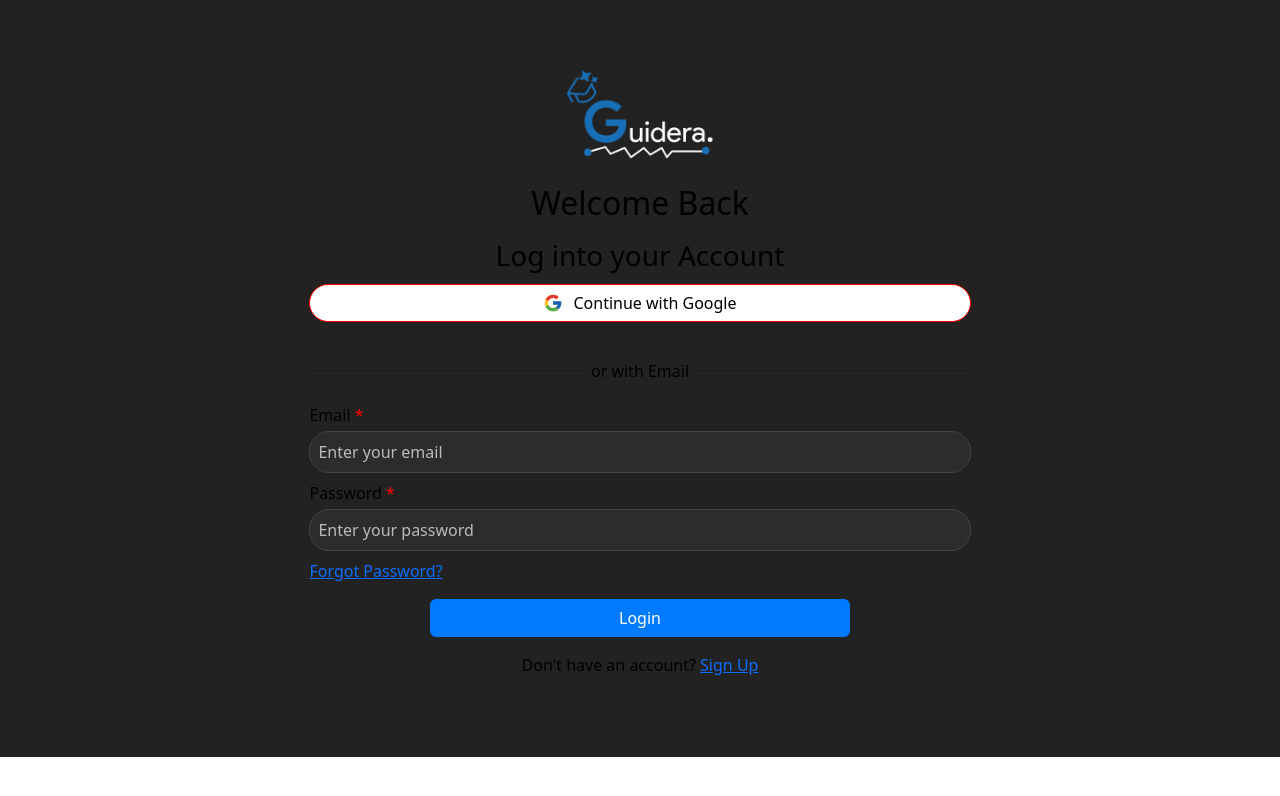
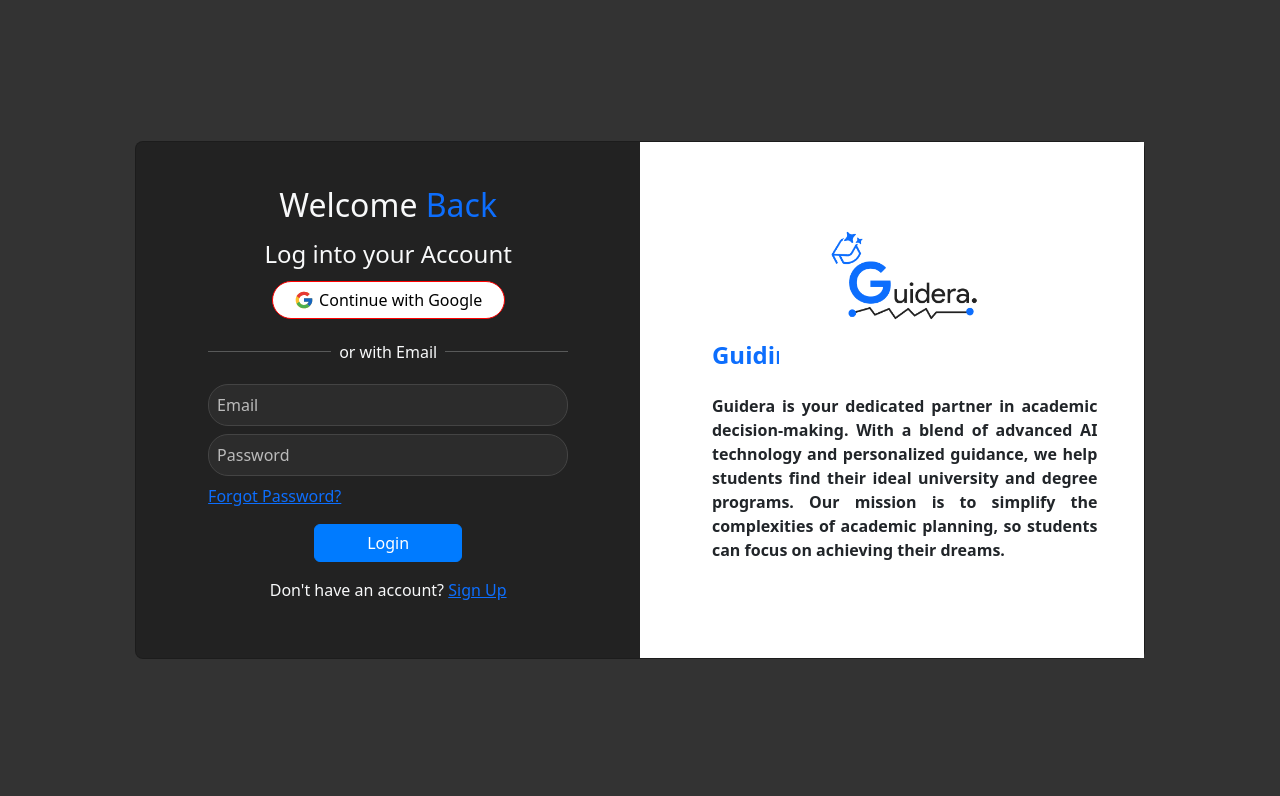
Before and after one commit to guidera-git/web-frontend, a React (Vite) app: page /login in a window 1280 px wide. Shown: the top 796 px of the page. Built offline with nearby package versions, Linux system fonts and the light colour scheme.

Commit message:
Enhaced UI

```diff
--- a/src/Pages/AboutUs/AboutUs.jsx
+++ b/src/Pages/AboutUs/AboutUs.jsx
@@ -120,7 +120,7 @@ const Section3 = () => {
 
   const teamMembers = [
     { name: "Aliyaan Umar", role: "Team Lead" },
-    { name: "Hamza Raza Hussain", role: "Top Developer" },
+    { name: "Hamza Raza Hussain", role: "Full Stack Developer" },
     { name: "Sami Ullah", role: "AI Specialist" },
     { name: "Saad Mahmood", role: "Data Scientist" },
   ];
--- a/src/Pages/Login/login.css
+++ b/src/Pages/Login/login.css
@@ -1,3 +1,19 @@
+
+@media (min-width: 768px) {
+.gradient-form {
+height: 100vh !important;
+}
+}
+@media (min-width: 769px) {
+.gradient-custom-2 {
+border-top-right-radius: .3rem;
+border-bottom-right-radius: .3rem;
+}
+}
+.bg-new{
+
+    background-color: #222222;
+}
 .custom-container{
     background-color: #222222;
 
--- a/src/Pages/Login/login.jsx
+++ b/src/Pages/Login/login.jsx
@@ -2,7 +2,7 @@ import React, { useState } from "react";
 import { useNavigate } from "react-router-dom";
 import axios from "axios";
 import "bootstrap/dist/css/bootstrap.min.css";
-import "./Login.css";
+import "./login.css";
 
 function Login() {
   const navigate = useNavigate();
@@ -43,54 +43,47 @@ function Login() {
   };
 
   return (
-    <div className="custom-container min-vh-50 d-flex align-items-center justify-content-center">
-      <div className="container-fluid h-50">
-        <div className="row h-50">
-          <div className="col-md d-flex align-items-center justify-content-center flex-column p-4 text-white">
-            <img
-              src="/guidera_logo_dark.PNG"
-              alt="Guidera Logo"
-              className="mb-3 mt-0 justify-content-center"
-              style={{ width: "150px", paddingTop: "5px" }}
-            />
-            <h2 className="p-1">Welcome Back</h2>
-            <h3 className="p-1">Log into your Account</h3>
-            <button className="btn google-btn mb-3 d-flex align-items-center justify-content-center rounded-pill">
+    <section className="h-100 gradient-form" style={{ backgroundColor: "#333333" }}>
+      <div className="container py-5 h-100">
+        <div className="row d-flex justify-content-center align-items-center h-100">
+          <div className="col-xl-10">
+            <div className="card rounded-3 text-light bg-new">
+              <div className="row g-0">
+                <div className="col-lg-6">
+                  <div className="card-body ">
+                    <div className="col-md d-flex align-items-center justify-content-center flex-column p-4 text-light ">
+                      <h2 className="p-1">Welcome <span className="text-primary">Back</span></h2>
+                      <h4 className="p-1">Log into your Account</h4>
+                      <button className="btn google-btn  d-flex align-items-center justify-content-center rounded-pill">
                         <img
                           src="/google.svg"
                           alt="Google Logo"
-                style={{ width: "20px", marginRight: "10px" }}
+                          style={{ width: "20px", marginRight: "5px" }}
                         />
                         Continue with Google
                       </button>
                       <div
                         className="d-flex align-items-center my-3"
-              style={{ width: "55%" }}
+                        style={{ width: "85%" }}
                       >
-              <hr className="flex-grow-1 text-white" />
+                        <hr className="flex-grow-1 text-light" />
                         <span className="mx-2">or with Email</span>
-              <hr className="flex-grow-1 text-white" />
+                        <hr className="flex-grow-1 text-light" />
                       </div>
 
-            <div style={{ width: "55%" }} className="text-start">
-              <label className="w-100 mb-1">
-                Email <span style={{ color: "red" }}>*</span>
-              </label>
+                      <div style={{ width: "85%" }} className="text-start">
+
                         <input
                           type="email"
                           className="form-control p-2 custom-input mb-2"
-                placeholder="Enter your email"
+                          placeholder="Email"
                           value={email}
                           onChange={(e) => setEmail(e.target.value)}
                         />
-
-              <label className="w-100 mb-1">
-                Password <span style={{ color: "red" }}>*</span>
-              </label>
                         <input
-                type="password"
+                          type="Password"
                           className="form-control p-2 custom-input mb-2"
-                placeholder="Enter your password"
+                          placeholder="Password"
                           value={password}
                           onChange={(e) => setPassword(e.target.value)}
                         />
@@ -130,9 +123,37 @@ function Login() {
                         </span>
                       </p>
                     </div>
+
+
+                  </div>
+                </div>
+                <div className="col-lg-6 d-flex align-items-center bg-white">
+                  <div className="text-dark px-3 py-4 p-md-5 mx-md-4">
+                    <div className="d-flex justify-content-center mb-3 mt-0 " >
+                      <img
+                        src="/guidera_logo_white.PNG"
+                        alt="Guidera Logo"
+                        style={{ width: "150px", paddingTop: "5px" }}
+                      />
+                    </div>
+
+                    <h4 className="mb-4 text-primary fw-bold typewriter">Guiding Your Academic Journey!</h4>
+
+                    <p className="fw-semibold text-justify" style={{ textAlign: "justify" }}>
+                      Guidera is your dedicated partner in academic decision-making. With a blend of advanced AI
+                      technology and personalized guidance, we help students find their ideal university and degree
+                      programs. Our mission is to simplify the complexities of academic planning, so students can
+                      focus on achieving their dreams.
+                    </p>
+
                   </div>
                 </div>
               </div>
+            </div>
+          </div>
+        </div>
+      </div>
+    </section>
   );
 }
 
--- a/src/Pages/SignUp/SignUp.jsx
+++ b/src/Pages/SignUp/SignUp.jsx
@@ -1,9 +1,10 @@
-import React, { useContext, useState } from "react";
-import { ThemeContext } from "../../ThemeContext";
+import React, { useState, useContext } from "react";
 import { useNavigate } from "react-router-dom";
 import axios from "axios";
 import "bootstrap/dist/css/bootstrap.min.css";
 import "./Signup.css";
+
+import { ThemeContext } from "../../ThemeContext";
 
 function Signup() {
   const navigate = useNavigate();
@@ -52,40 +53,37 @@ function Signup() {
       setError(err.response?.data?.error || "Signup failed");
     }
   };
-
   return (
-    <div className={`home-page ${theme}`}>
-      <div className="custom-container min-vh-100 d-flex align-items-center justify-content-center">
-        <div className="container-fluid h-100">
-          <div className="row h-100">
-            <div className="col-md d-flex align-items-center justify-content-center flex-column p-4 text-white">
-              <img
-                src="/guidera_logo_dark.PNG"
-                alt="Guidera Logo"
-                className="mb-3 mt-0"
-                style={{ width: "150px", paddingTop: "5px" }}
-              />
+    <section className="h-100 gradient-form" style={{ backgroundColor: "#333333" }}>
+      <div className="container py-5 h-100">
+        <div className="row d-flex justify-content-center align-items-center h-100">
+          <div className="col-xl-10">
+            <div className="card rounded-3 text-light bg-new">
+              <div className="row g-0">
+                <div className="col-lg-6">
+                  <div className="card-body ">
+                    <div className="col-md d-flex align-items-center justify-content-center flex-column p-4 text-light ">
                       <h2 className="p-1">
                         Create <span className="text-primary">Account</span>
                       </h2>
-              <h3 className="p-1">Sign up to get started</h3>
+
                       <button className="btn google-btn mb-3 d-flex align-items-center justify-content-center rounded-pill">
                         <img
                           src="/google.svg"
                           alt="Google Logo"
-                  style={{ width: "20px", marginRight: "10px" }}
+                          style={{ width: "20px", marginRight: "5px" }}
                         />
                         Continue with Google
                       </button>
                       <div
-                className="d-flex align-items-center my-3"
+                        className="d-flex align-items-center my-6"
                         style={{ width: "55%" }}
                       >
                         <hr className="flex-grow-1 text-white" />
                         <span className="mx-2">or with Email</span>
                         <hr className="flex-grow-1 text-white" />
                       </div>
-              <div style={{ width: "55%" }} className="text-start">
+                      <div style={{ width: "85%" }} className="text-start">
                         <input
                           type="text"
                           name="fullName"
@@ -159,10 +157,39 @@ function Signup() {
                         </span>
                       </p>
                     </div>
+
+
+                  </div>
+                </div>
+                <div className="col-lg-6 d-flex align-items-center bg-white">
+                  <div className="text-dark px-3 py-4 p-md-5 mx-md-4 w-100">
+                    <div className="d-flex justify-content-center mb-3 mt-0">
+                      <img
+                        src="/guidera_logo_white.PNG"
+                        alt="Guidera Logo"
+                        className="img-fluid mx-auto d-block"
+                        style={{ maxWidth: "150px", height: "auto" }}
+                      />
+                    </div>
+
+                    <h4 className="mb-4 text-primary fw-bold typewriter">Guiding Your Academic Journey!</h4>
+
+                    <p className="fw-semibold text-justify" style={{ textAlign: "justify" }}>
+                      Guidera is your dedicated partner in academic decision-making. With a blend of advanced AI
+                      technology and personalized guidance, we help students find their ideal university and degree
+                      programs. Our mission is to simplify the complexities of academic planning, so students can
+                      focus on achieving their dreams.
+                    </p>
+
+                  </div>
+                </div>
+
               </div>
             </div>
           </div>
         </div>
+      </div>
+    </section>
   );
 }
 
--- a/src/Pages/SignUp/Signup.css
+++ b/src/Pages/SignUp/Signup.css
@@ -1,3 +1,19 @@
+
+@media (min-width: 768px) {
+.gradient-form {
+height: 100vh !important;
+}
+}
+@media (min-width: 769px) {
+.gradient-custom-2 {
+border-top-right-radius: .3rem;
+border-bottom-right-radius: .3rem;
+}
+}
+.bg-new{
+
+    background-color: #222222;
+}
 .custom-container{
 background-color: #222222;
 
@@ -28,3 +44,49 @@ background-color: #222222;
     outline: none;
     box-shadow: rgba(255, 255, 255, 0.1);
   }
+
+.typewriter-text {
+  font-family: monospace;
+  white-space: nowrap;
+  overflow: hidden;
+}
+
+.blinking-cursor {
+  animation: blink 1s step-start infinite;
+}
+
+@keyframes blink {
+  50% {
+    opacity: 0;
+  }
+}
+
+.typewriter {
+  overflow: hidden;
+  white-space: nowrap;
+  border-right: 2px solid #000;
+  animation: typing 6s steps(100, end) infinite, blink 0.75s step-end infinite;
+  max-width: 100%;
+}
+
+@keyframes typing {
+  0% {
+    width: 0;
+  }
+  50% {
+    width: 100%;
+  }
+  100% {
+    width: 0;
+  }
+}
+
+@keyframes blink {
+  0%,
+  100% {
+    border-color: transparent;
+  }
+  50% {
+    border-color: black;
+  }
+}
--- a/src/index.css
+++ b/src/index.css
@@ -21,6 +21,7 @@ body {
   color: #007bff;
 }
 
+
 button {
   background-color: var(#0d6efd);
   color: var(--text-color);
```
Also changed, not shown: public/guidera_logo_dark.PNG, public/guidera_logo_white.PNG. Lines whose indentation alone changed are shown as unchanged.
